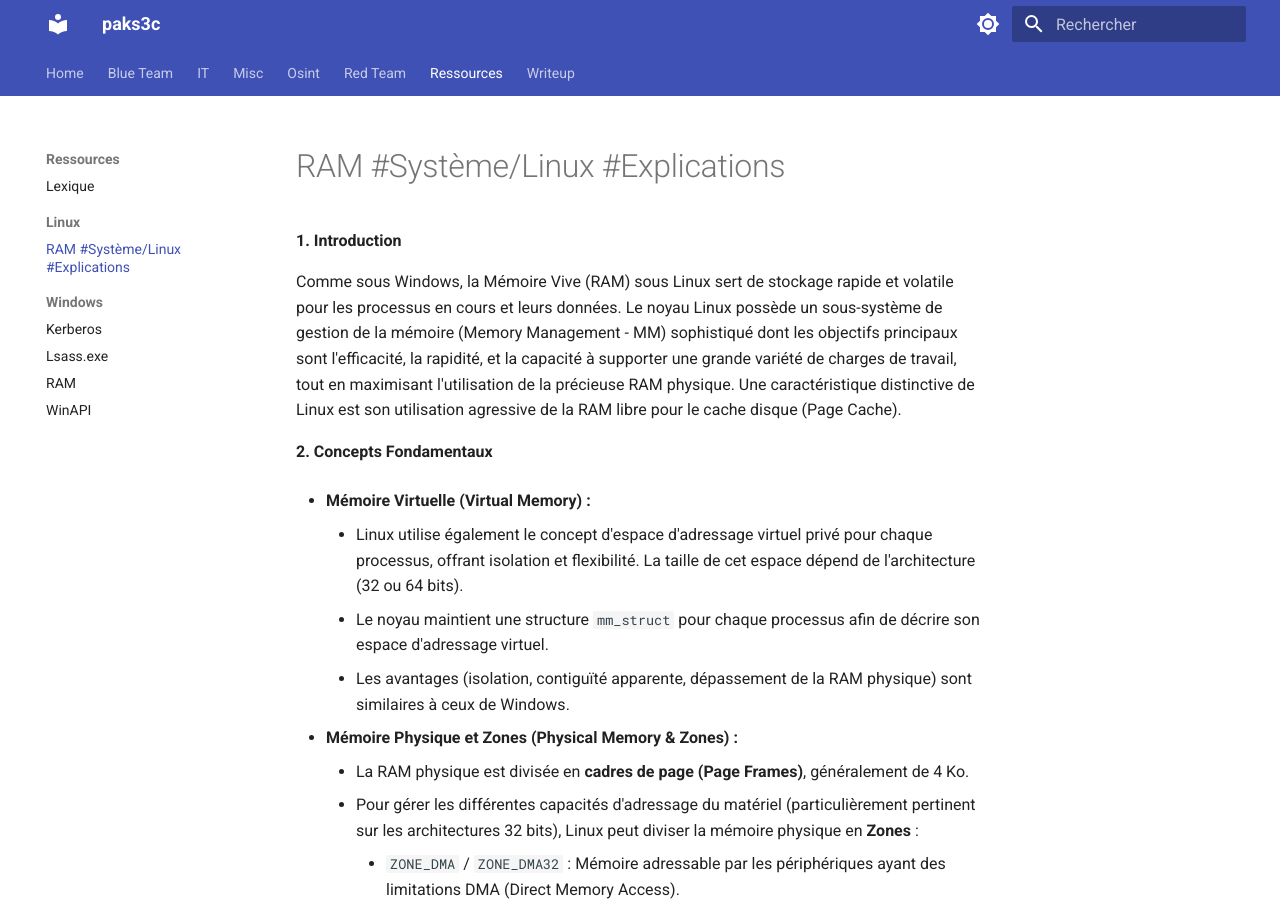
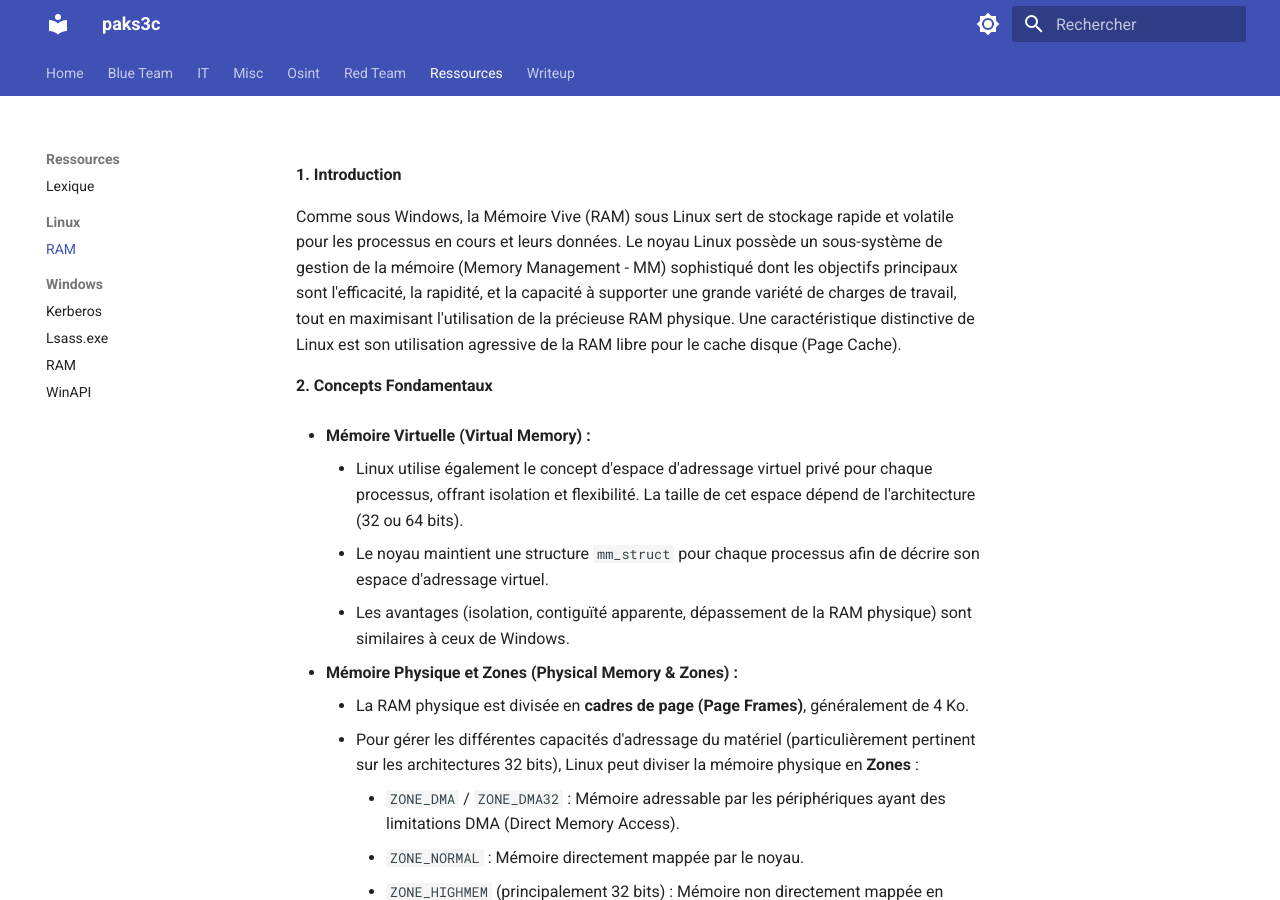
Before and after one commit to pakdekro/notes, an MkDocs documentation site: the page built from docs/Ressources/Linux/RAM.md, in a window 1280 px wide and 900 px high. Built offline with MkDocs 1.6.1 and Material for MkDocs 9.7.7, drawn with Linux system fonts in a browser that asks for light colours; some of the changed text lies outside the part shown.

Commit message:
Update RAM.md

```diff
--- a/docs/Ressources/Linux/RAM.md
+++ b/docs/Ressources/Linux/RAM.md
@@ -1,5 +1,3 @@
-#RAM #Système/Linux #Explications
-
 **1. Introduction**
 
 Comme sous Windows, la Mémoire Vive (RAM) sous Linux sert de stockage rapide et volatile pour les processus en cours et leurs données. Le noyau Linux possède un sous-système de gestion de la mémoire (Memory Management - MM) sophistiqué dont les objectifs principaux sont l'efficacité, la rapidité, et la capacité à supporter une grande variété de charges de travail, tout en maximisant l'utilisation de la précieuse RAM physique. Une caractéristique distinctive de Linux est son utilisation agressive de la RAM libre pour le cache disque (Page Cache).
```
Also changed, not shown: other parts of docs/Ressources/Linux/RAM.md (+2 -0 lines).
